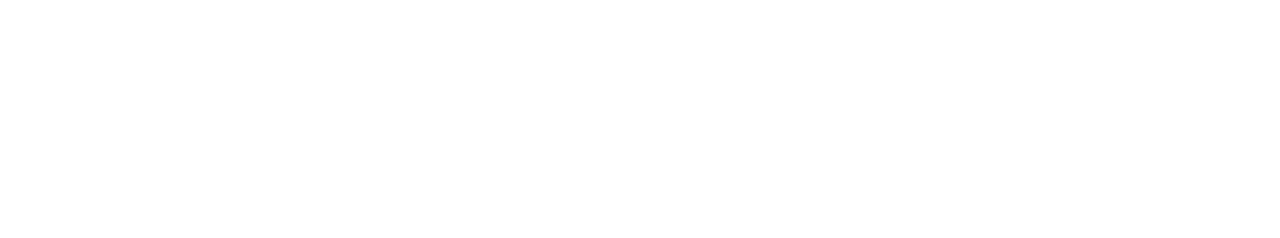
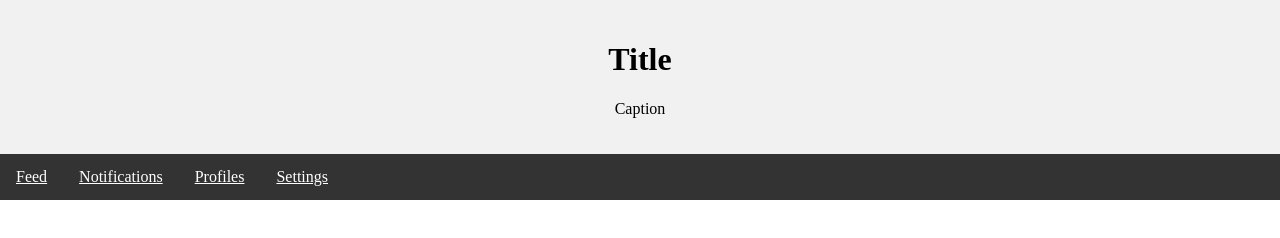
Before and after one commit to rackodo/blog-concept, a plain HTML site: page index.html in a window 1280 px wide. Drawn offline with Linux system fonts and the light colour scheme.

Commit message:
25-10-21

```diff
--- /dev/null
+++ b/index.css
@@ -0,0 +1,60 @@
+/* Palette: https://coolors.co/ffcdb2-ffb4a2-e5989b-b5838d-6d6875 */
+
+:root {
+    --a: #ffcdb2;
+    --b: #ffb4a2;
+    --c: #e5989b;
+    --d: #b5838d;
+    --e: #6d6875;
+}
+
+* {
+    box-sizing: border-box;
+}
+
+body {
+    margin: 0px;
+}
+
+header {
+    background-color: #f1f1f1;
+    text-align: center;
+    padding: 20px;
+}
+
+navbar {
+    display: flex;
+    flex-wrap: nowrap;
+    overflow: hidden;
+    background-color: #333;
+}
+
+navbar a {
+    color: white;
+    text-align: center;
+    float: left;
+    display: block;
+    padding: 14px 16px;
+    transition: background-color, color, 0.5s;
+    text-decoration: ginone;
+    flex: none;
+}
+
+navbar a:hover {
+    background-color: #ccc;
+    color: black;
+}
+
+
+@media screen and (max-width: 600px) {
+    navbar {
+        flex-wrap: wrap;
+        flex-direction: row;
+        display: flex;
+    }
+
+    navbar a {
+        flex: 50%;
+        float: none;
+    }
+}
--- a/index.html
+++ b/index.html
@@ -1,8 +1,18 @@
 <html>
     <head>
-
+        <link rel="stylesheet" href="index.css">
     </head>
     <body>
-
+        <header>
+            <h1>Title</h1>
+            <p>Caption</p>
+        </header>
+        <navbar>
+            <a href="about:blank">Feed</a>
+            <a href="about:blank">Notifications</a>
+            <a href="about:blank">Profiles</a>
+            <a href="about:blank">Settings</a>
+        </navbar>
+        </div>
     </body>
 </html>
```
Also changed, not shown: site-palette.png (added).
